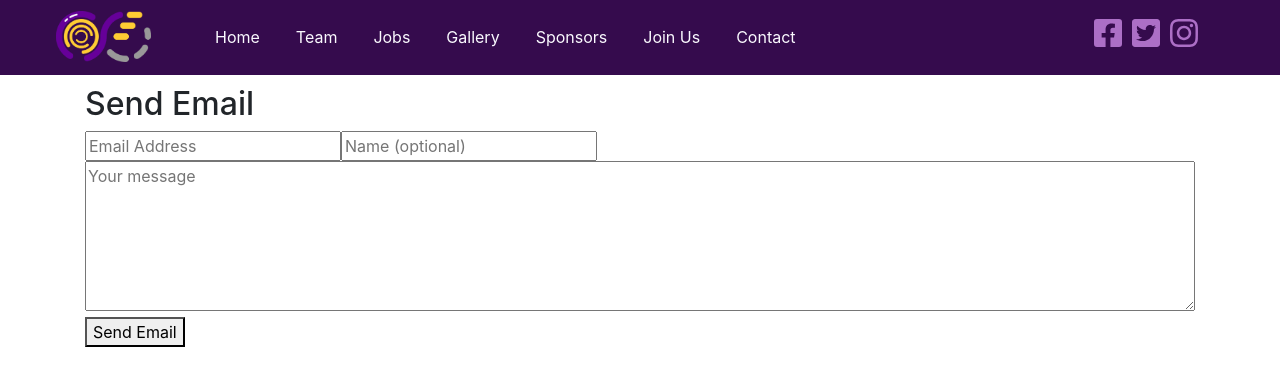
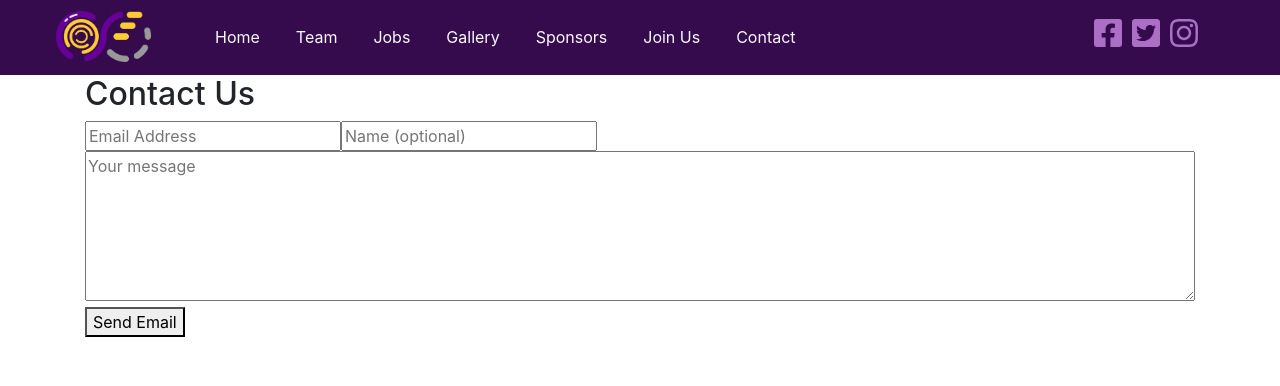
Before and after one commit to unicsmcr/unicsmcr.com-2019, a React (Create React App) app: page /Contact in a window 1280 px wide. Shown: the top 386 px of the page. Built offline with nearby package versions, Linux system fonts and the light colour scheme.

Commit message:
removed unnecessary code

```diff
--- a/src/Contact.js
+++ b/src/Contact.js
@@ -35,9 +35,8 @@ export default class Contact extends React.Component {
 		const email = this.state;
 
 		return (
-		<div className="App">
-			<div style={{ marginTop: 10 }} >
-			<h2> Send Email </h2>
+		<div>
+			<h2>Contact Us</h2>
 			<input
 				name="email"
 				onChange={this.handleChange}
@@ -52,6 +51,7 @@ export default class Contact extends React.Component {
 				placeholder="Name (optional)"
 				value={email.name}
 			/>
+
 			<textarea
 				name="message"
 				onChange={this.handleChange}
@@ -63,7 +63,6 @@ export default class Contact extends React.Component {
 
 			<button onClick={this.sendEmail}> Send Email </button>
 
-			</div>
 		</div>
 		);
   }
```
